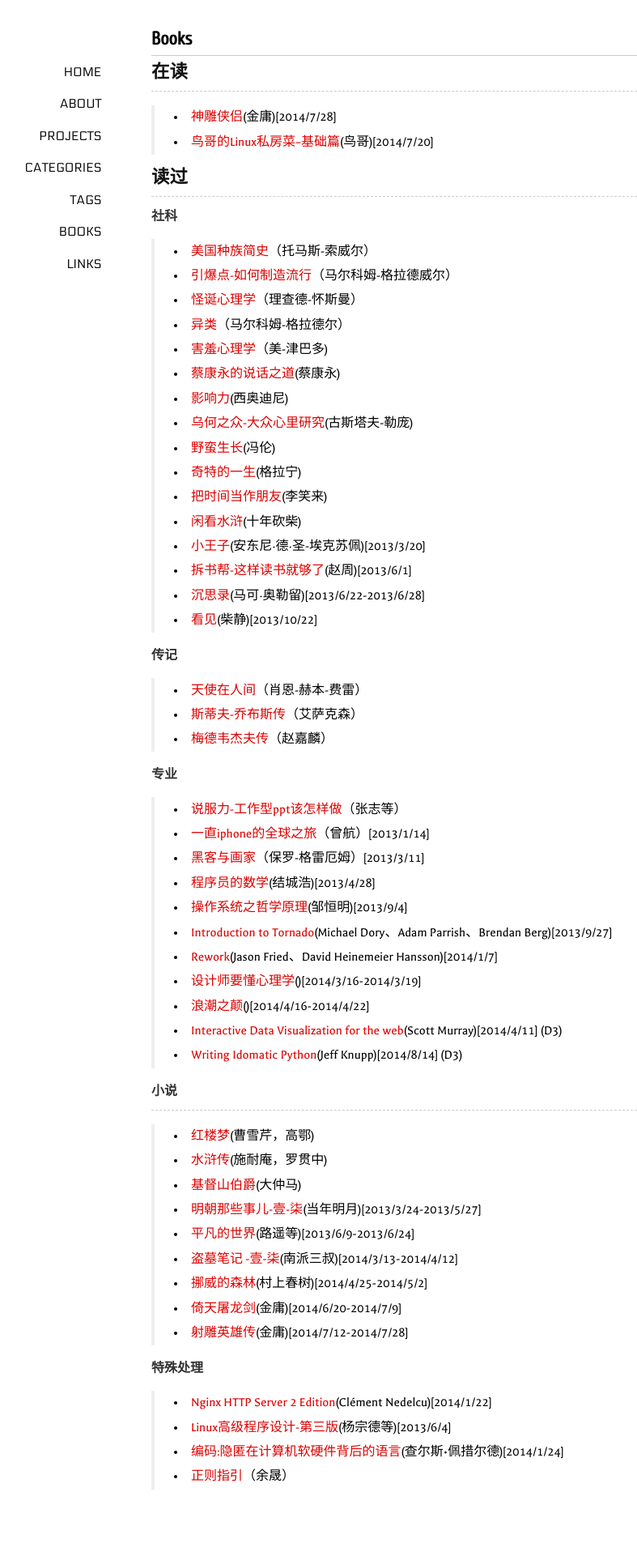
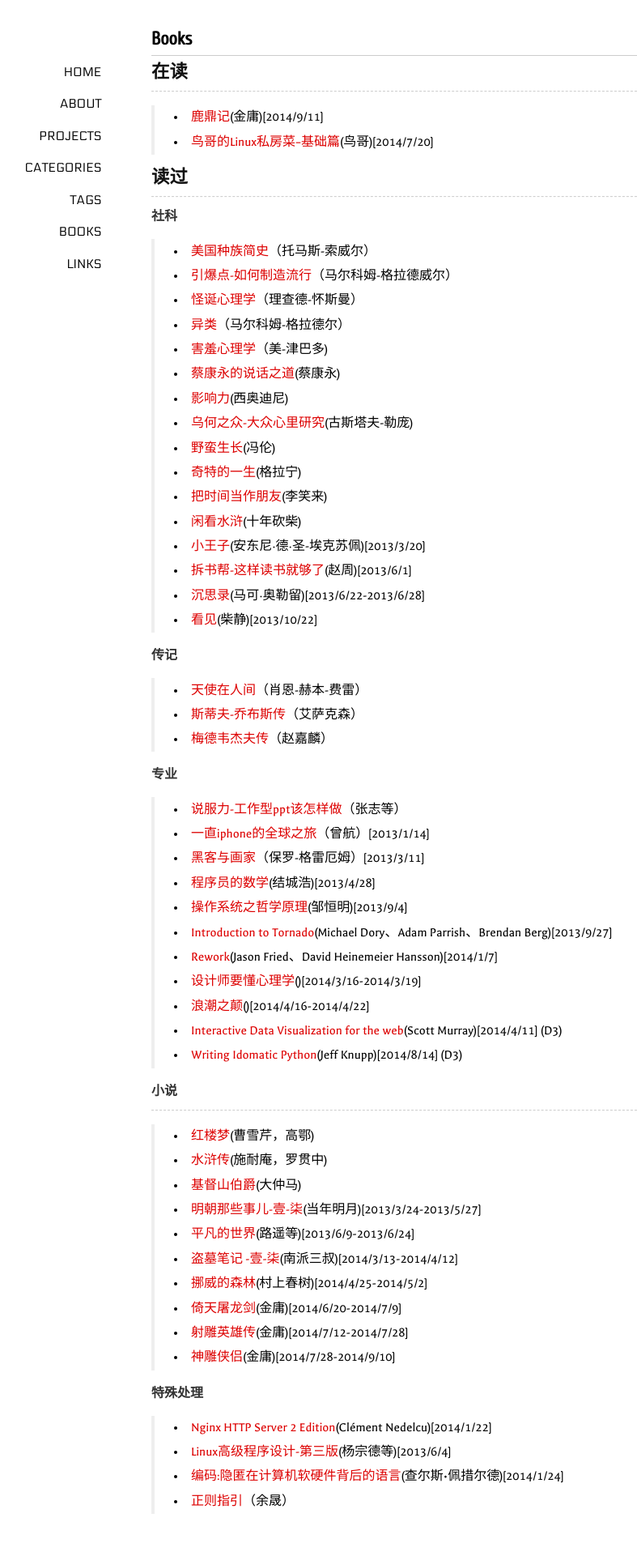
Before and after one commit to lazybios/lazybios.github.com, a Jekyll site: the page built from books/index.md, in a window 1280 px wide. Shown: the whole page at 81% size, without its empty margins (153-940 px from the left). Built offline with Jekyll 4.4.1, drawn with Linux system fonts in a browser that asks for light colours; Markdown is read by kramdown in place of the engine named in the settings; comment, search, counter and statistics services are not loaded; before the commit the page ends 1891 px from its top, so only the background shows below that.

Commit message:
add new book

```diff
--- a/books/index.md
+++ b/books/index.md
@@ -6,7 +6,7 @@ comments: yes
 
 ##在读
 ---------------------------------
-> + [神雕侠侣]()(金庸)[2014/7/28]
+> + [鹿鼎记]()(金庸)[2014/9/11]
 > + [鸟哥的Linux私房菜--基础篇]()(鸟哥)[2014/7/20]
 
 
@@ -60,6 +60,7 @@ comments: yes
 > + [挪威的森林]()(村上春树)[2014/4/25-2014/5/2]
 > + [倚天屠龙剑]()(金庸)[2014/6/20-2014/7/9]
 > + [射雕英雄传]()(金庸)[2014/7/12-2014/7/28]
+> + [神雕侠侣]()(金庸)[2014/7/28-2014/9/10]
 
 
 ####特殊处理
```
Also changed, not shown: about/index.md (+1 -1 lines).
